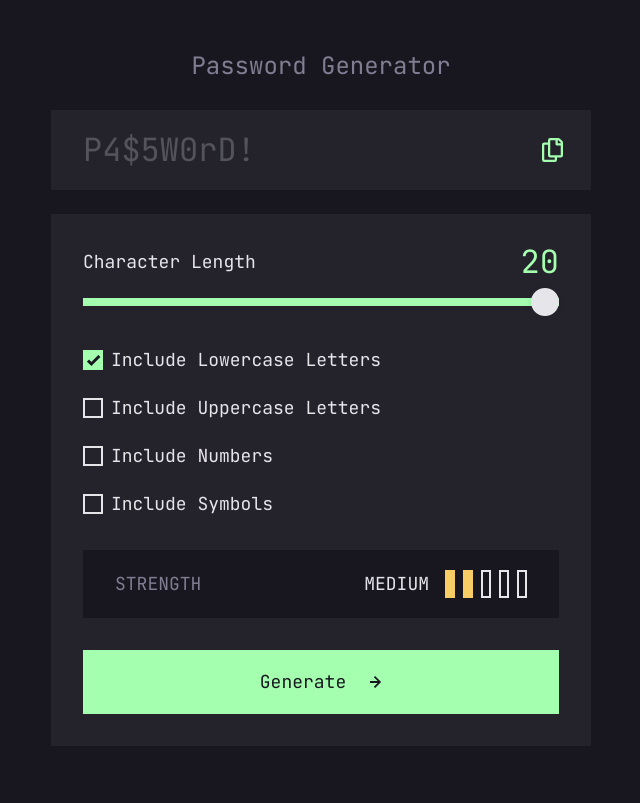
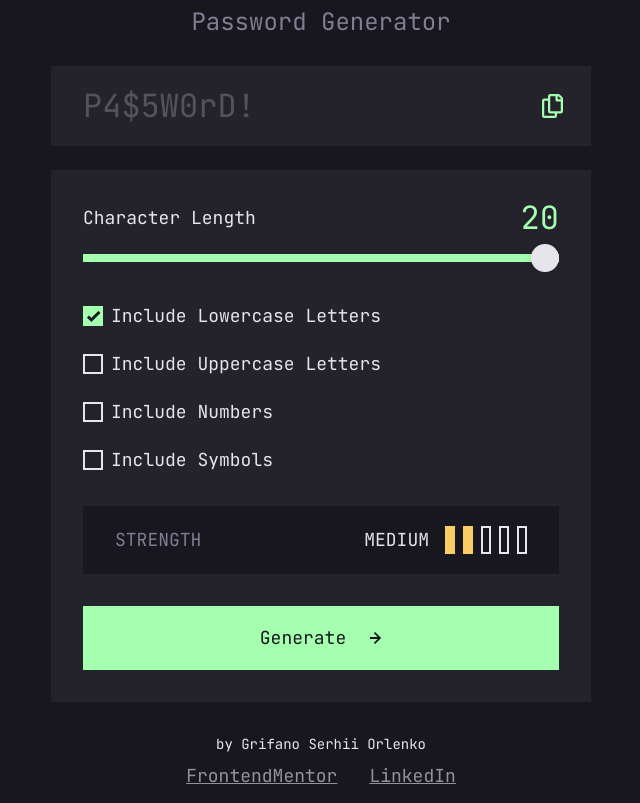
Before and after one commit to grifano/fm-13-password-generator, a React (Vite) app: page / in a window 1280 px wide. Shown: the whole page, without its empty margins (319-959 px from the left). Built offline with nearby package versions, Linux system fonts and the light colour scheme.

Commit message:
add hover to checkboxes

```diff
--- a/src/components/App.tsx
+++ b/src/components/App.tsx
@@ -6,6 +6,7 @@ import characterSets from '../constants/characterSets';
 import { toast } from 'react-toastify';
 import RangeSlider from './RangeSlider';
 import { getRandomCharacter } from '../helpers';
+import Footer from './Footer';
 
 function App() {
   const [password, setPassword] = useState('P4$5W0rD!');
@@ -107,7 +108,8 @@ function App() {
   };
 
   return (
-    <main className="flex min-h-screen flex-col items-center justify-center">
+    <div className="flex min-h-screen flex-col items-center justify-center">
+      <main className="flex w-full flex-col items-center justify-center">
         <h1 className="mb-8 text-2xl font-bold leading-none text-dark-200">
           Password Generator
         </h1>
@@ -186,6 +188,8 @@ function App() {
           </div>
         </section>
       </main>
+      <Footer />
+    </div>
   );
 }
 
--- a/src/components/Checkbox.tsx
+++ b/src/components/Checkbox.tsx
@@ -10,7 +10,10 @@ type Checkbox = {
 const Checkbox: FC<Checkbox> = ({ value, onChange, label, id }) => {
   return (
     <div className="flex items-center gap-4">
-      <label htmlFor={id} className="relative flex items-center gap-2">
+      <label
+        htmlFor={id}
+        className="relative flex cursor-pointer items-center gap-2"
+      >
         <input
           type="checkbox"
           className="peer sr-only"
@@ -19,7 +22,7 @@ const Checkbox: FC<Checkbox> = ({ value, onChange, label, id }) => {
           checked={value}
           onChange={onChange}
         />
-        <div className="relative flex h-5 w-5 items-center justify-center border-2 border-dark-100 p-[2px] transition-colors peer-checked:border-accent-green peer-checked:bg-accent-green"></div>
+        <div className="relative flex h-5 w-5 items-center justify-center border-2 border-dark-100 p-[2px] transition-colors peer-checked:border-accent-green peer-checked:bg-accent-green peer-focus-within:bg-dark-200 peer-hover:bg-dark-200"></div>
         <img
           width={14}
           height={14}
--- /dev/null
+++ b/src/components/Footer.tsx
@@ -0,0 +1,24 @@
+const Footer = () => {
+  return (
+    <footer className="mt-8 text-center">
+      <p className="mb-2 text-sm">by Grifano Serhii Orlenko</p>
+      <ul className="flex">
+        <li>
+          <a
+            href="https://www.frontendmentor.io/profile/grifano"
+            className="footer-link"
+          >
+            FrontendMentor
+          </a>
+        </li>
+        <li>
+          <a href="https://www.linkedin.com/in/grifano" className="footer-link">
+            LinkedIn
+          </a>
+        </li>
+      </ul>
+    </footer>
+  );
+};
+
+export default Footer;
--- a/src/index.css
+++ b/src/index.css
@@ -136,4 +136,7 @@ input[type='range']::-ms-track {
   .toast-warning {
     @apply text-accent-yellow;
   }
+  .footer-link {
+    @apply p-4 underline opacity-60 transition-opacity hover:opacity-100;
+  }
 }
```
Also changed, not shown: 1 other file (tests, documents, lock files or other folders). Lines whose indentation alone changed are shown as unchanged.
